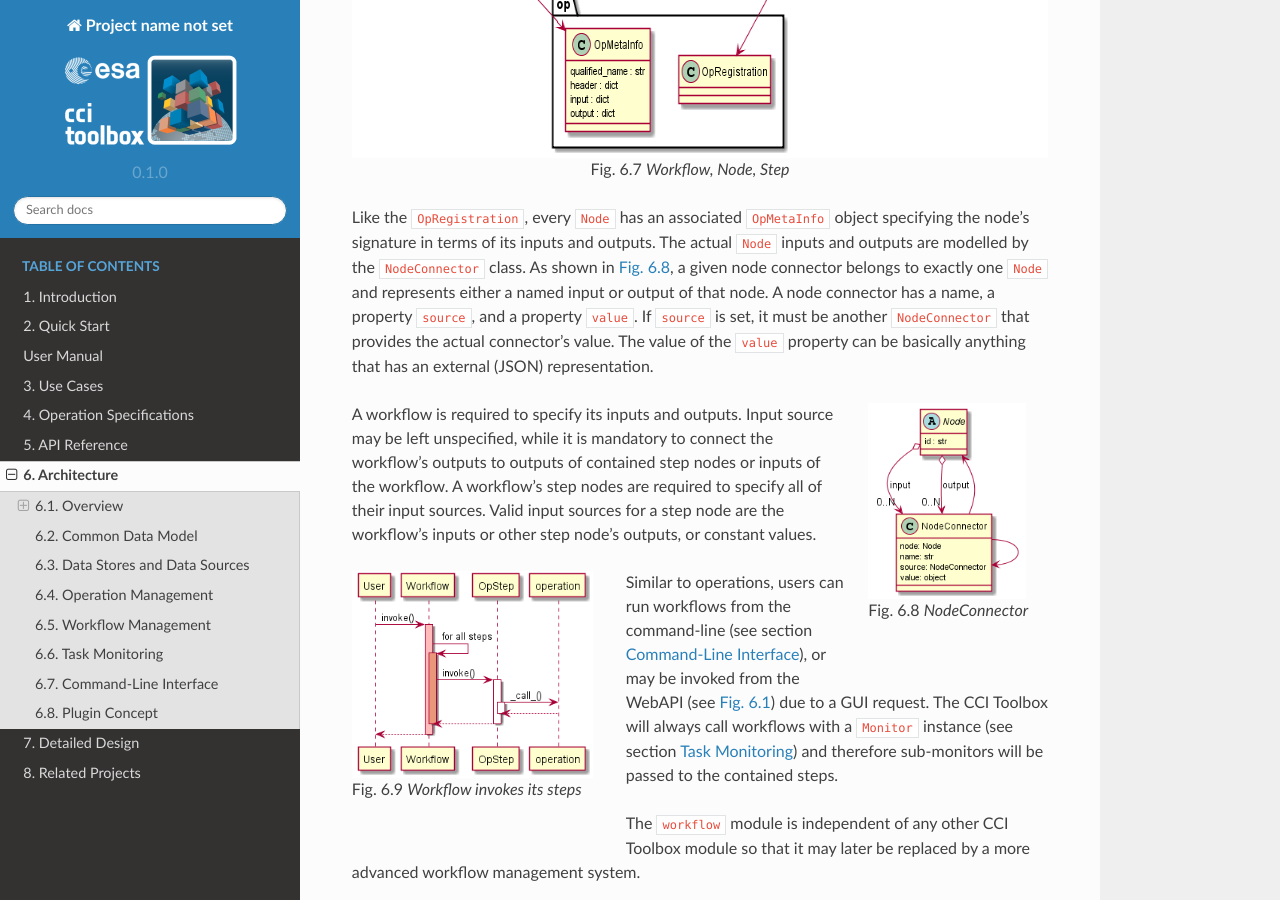
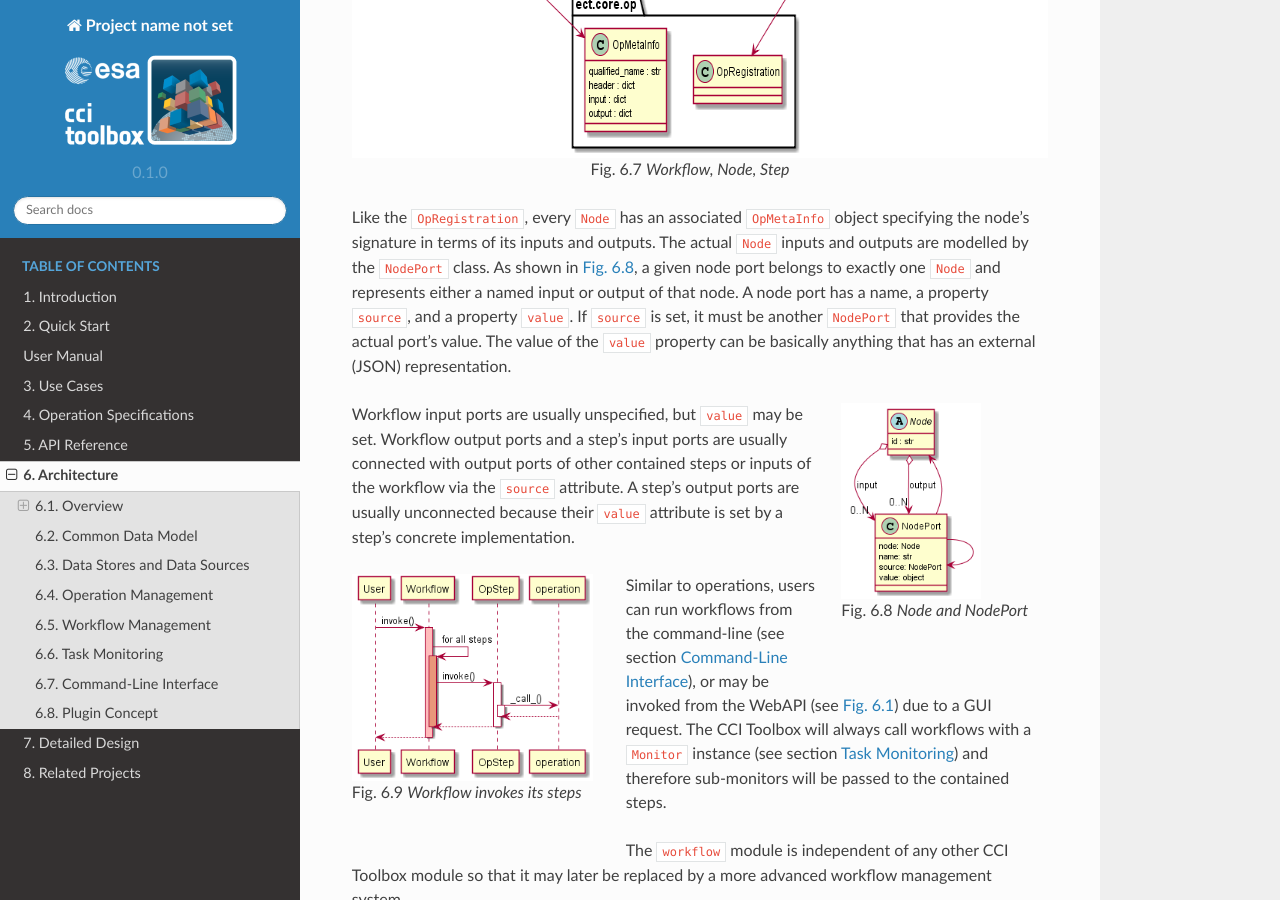
Before and after one commit to CCI-Tools/cate, a Sphinx documentation site: the page built from doc/source/architecture.rst, in a window 1280 px wide and 900 px high, scrolled down 10072 px. Built offline with Sphinx 7.4.7 and the Read the Docs theme 2.0.0, drawn with Linux system fonts in a browser that asks for light colours.

Commit message:
NodeConnector -> NodePort

```diff
--- a/doc/source/architecture.rst
+++ b/doc/source/architecture.rst
@@ -337,24 +337,25 @@ into the dataset outputs for processing traceability and later data history reco
 
 Like the ``OpRegistration``, every ``Node`` has an associated ``OpMetaInfo`` object specifying the node's
 signature in terms of its inputs and outputs. The actual ``Node`` inputs and outputs are modelled by the
-``NodeConnector`` class. As shown in :numref:`uml_workflow_node_connector`, a given node connector belongs to exactly
-one ``Node`` and represents either a named input or output of that node. A node connector has a name, a property
-``source``, and a property ``value``. If ``source`` is set, it must be another ``NodeConnector`` that provides the
-actual connector's value. The value of the ``value`` property can be basically anything that has an external (JSON)
+``NodePort`` class. As shown in :numref:`uml_workflow_node_port`, a given node port belongs to exactly
+one ``Node`` and represents either a named input or output of that node. A node port has a name, a property
+``source``, and a property ``value``. If ``source`` is set, it must be another ``NodePort`` that provides the
+actual port's value. The value of the ``value`` property can be basically anything that has an external (JSON)
 representation.
 
-.. _uml_workflow_node_connector:
+.. _uml_workflow_node_port:
 
-.. figure:: _static/uml/workflow_node_connector.png
+.. figure:: _static/uml/workflow_node_port.png
    :scale: 75 %
    :align: right
 
-   NodeConnector
+   Node and NodePort
 
-A workflow is required to specify its inputs and outputs. Input source may be left unspecified, while it is mandatory to
-connect the workflow's outputs to outputs of contained step nodes or inputs of the workflow. A workflow's step nodes
-are required to specify all of their input sources. Valid input sources for a step node are the workflow's inputs or
-other step node's outputs, or constant values.
+Workflow input ports are usually unspecified, but ``value`` may be set.
+Workflow output ports and a step's input ports are usually connected with output ports of other contained steps
+or inputs of the workflow via the ``source`` attribute.
+A step's output ports are usually unconnected because their ``value`` attribute is set by a step's concrete
+implementation.
 
 .. _uml_workflow_seq:
 
--- a/ect/__init__.py
+++ b/ect/__init__.py
@@ -9,5 +9,5 @@ from .core.io import DataStore, DataSource
 from .core.io import FileSetDataStore, FileSetDataSource, FileSetInfo
 from .core.cdm import Schema, DatasetCollection, Dataset
 from .core.op import op, op_input, op_output, op_return, OpMetaInfo, OpRegistration
-from .core.workflow import Workflow, Step, Node, OpStep, WorkflowStep, ExprStep, NodeConnector
+from .core.workflow import Workflow, Step, Node, OpStep, NoOpStep, SubProcessStep, ExprStep, WorkflowStep, NodePort
 from .core.monitor import Monitor, ConsoleMonitor
```
Also changed, not shown: doc/source/api_reference.rst (+7 -1 lines), doc/source/_static/uml/workflow.png, doc/source/_static/uml/workflow.svg, doc/source/_static/uml/workflow_node_connector.png (deleted), doc/source/_static/uml/workflow_node_connector.svg (deleted), doc/source/_static/uml/workflow_node_port.png (added), doc/source/_static/uml/workflow_node_port.svg (added), 5 other files.
